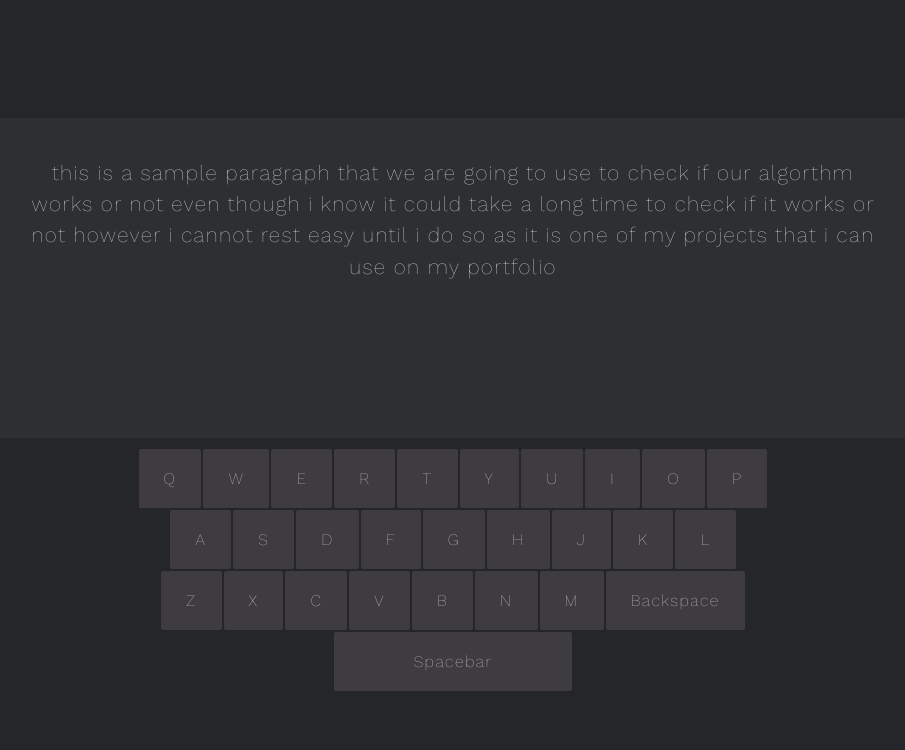
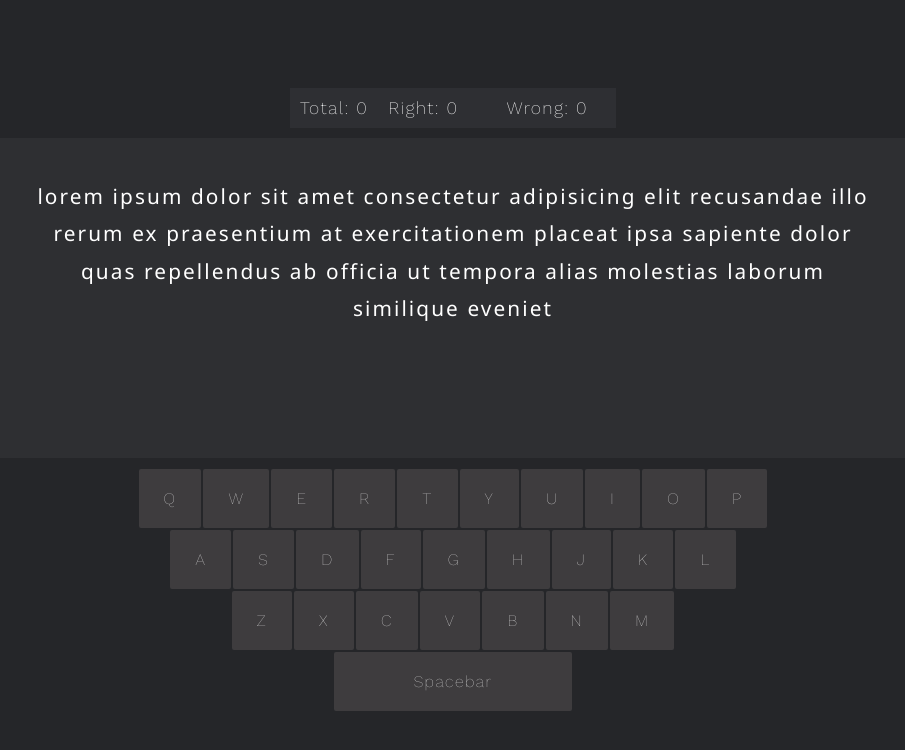
Before and after one commit to staranbeer/typing-practice, a plain HTML site: page index.html in a window 1280 px wide. Shown: the whole page, without its empty margins (187-1092 px from the left). Drawn offline with nearby package versions, Linux system fonts and the light colour scheme.

Commit message:
modified styles and added stats

```diff
--- a/index.html
+++ b/index.html
@@ -9,6 +9,12 @@
 </head>
 <body>
     <div class="container">
+        <div class="row">
+            <span class="stats">Total: <span id="total">0</span></span>
+            <span class="stats">Right: <span id="right">0</span></span>
+            <span class="stats">Wrong: <span id="wrong">0</span></span>
+
+        </div>
         <p class="text-box" id="text-box"></p>
         <div class="row">
             <div class="character" id="q">Q</div>
@@ -41,7 +47,6 @@
             <div class="character" id="b">B</div>
             <div class="character" id="n">N</div>
             <div class="character" id="m">M</div>
-            <div class="character" id="backspace">Backspace</div>
         </div>
         <div id="spacebar" class="character">Spacebar</div>
     </div>
--- a/script.js
+++ b/script.js
@@ -1,19 +1,28 @@
-const alphabet = ["a", "b", "c", "d", "e", "f", "g", "h", "i", "j", "k", "l", "m", "n", "o", "p", "q", "r", "s", "t", "u", "v", "w", "x", "y", "z", "Backspace", " "]
-const textBox = "this is a sample paragraph that we are going to use to check if our algorthm works or not even though i know it could take a long time to check if it works or not however i cannot rest easy until i do so as it is one of my projects that i can use on my portfolio"
-const text = textBox.split('')
+const alphabet = ["a", "b", "c", "d", "e", "f", "g", "h", "i", "j", "k", "l", "m", "n", "o", "p", "q", "r", "s", "t", "u", "v", "w", "x", "y", "z", " "]
+
+
+//displaying the text we are going to use into the text area
+const textBox = "lorem ipsum dolor sit amet consectetur adipisicing elit Recusandae illo rerum ex praesentium at exercitationem placeat Ipsa sapiente dolor quas repellendus ab officia ut tempora alias molestias laborum similique eveniet"
+const text = textBox.trim().toLowerCase().split('')
 const textArea = document.getElementById('text-box')
-let current = 0
 
 text.forEach(i=>{
-   const char = document.createElement('span')
-   char.innerText = i
+    const char = document.createElement('span')
+    char.innerText = i
     char.className = "char"
     textArea.appendChild(char)
 })
 
 const chars = document.getElementsByClassName('char')
-console.log(chars[0])
-console.log(text)
+let current = 0
+let wrongAnswers = 0;
+let rightAnswers = 0;
+let numberOfChracters = text.length;
+
+const right = document.getElementById('right')
+const wrong = document.getElementById('wrong')
+const total = document.getElementById('total')
+//changing the style of the keys based on key up and key down events
 
 function keydownStyle(e){
         if(e.key == " "){
@@ -43,6 +52,7 @@ function keyUpStyle(e){
         character.style.color = "#ffffff"
 }
 
+//a helper function to check if the key is a valid character
 
 function findKey(key){
     for(let i = 0; i< alphabet.length; i++){
@@ -53,32 +63,38 @@ function findKey(key){
     return false
 }
 
-
-
-
+// key up and key down handlers
 
 function keyDownHandler(e){
+    //if the key pressed is valid change the background color
     if(findKey(e.key)){
         keydownStyle(e);
     }
 
+    //if the key key pressed is the current key they change it to green
+    //else change it to red
     if(chars[current].innerText == e.key.toString()){
-        chars[current].style.color = "#00FF00"
+        chars[current].style.color = "rgb(147, 255, 86)"
+        rightAnswers++
+        right.innerText = rightAnswers
+
     }else{
-        chars[current].style.color = "#fe0000"
+        chars[current].style.color = "rgb(255, 95, 83)"
+        wrongAnswers++;
+        wrong.innerText = wrongAnswers
     }
     current++
+    console.log(`right: ${rightAnswers}, wrong: ${wrongAnswers}`)
+
 }
 
-
 function keyUpHandler(e){
-
+    //if the key pressed is valid change the background color
     if(findKey(e.key)){
         keyUpStyle(e)
     }
 
 }
 
-
 document.addEventListener('keydown', keyDownHandler)
 document.addEventListener('keyup', keyUpHandler)
--- a/style.css
+++ b/style.css
@@ -21,14 +21,17 @@ body{
 }
 .text-box{
     background-color: rgba(70, 71, 75, 0.281);
-    color: white;
+    color: #ffffff;
     font-size: 1.3em;
     padding: 40px;
     height: 240px;
     width: 850px;
     margin: 10px;
+    letter-spacing: 0.1em;
+    font-family: 'Segoe UI', Tahoma, Geneva, Verdana, sans-serif;
+    font-weight: 300;
     text-align: center;
-    line-height: 1.5em;
+    line-height: 1.8em;
 }
 
 .row{
@@ -49,3 +52,20 @@ body{
 #spacebar{
     padding: 20px 80px;
 }
+
+.stats{
+    color: #ffffff;
+    font-size: 1.1em;
+    font-weight: 400;
+    padding: 10px;
+    background-color: #2e2f33;
+}
+
+#right{
+    display: inline-block;
+    width: 40px;
+}
+#wrong{
+    display: inline-block;
+    width: 30px;
+}
```
